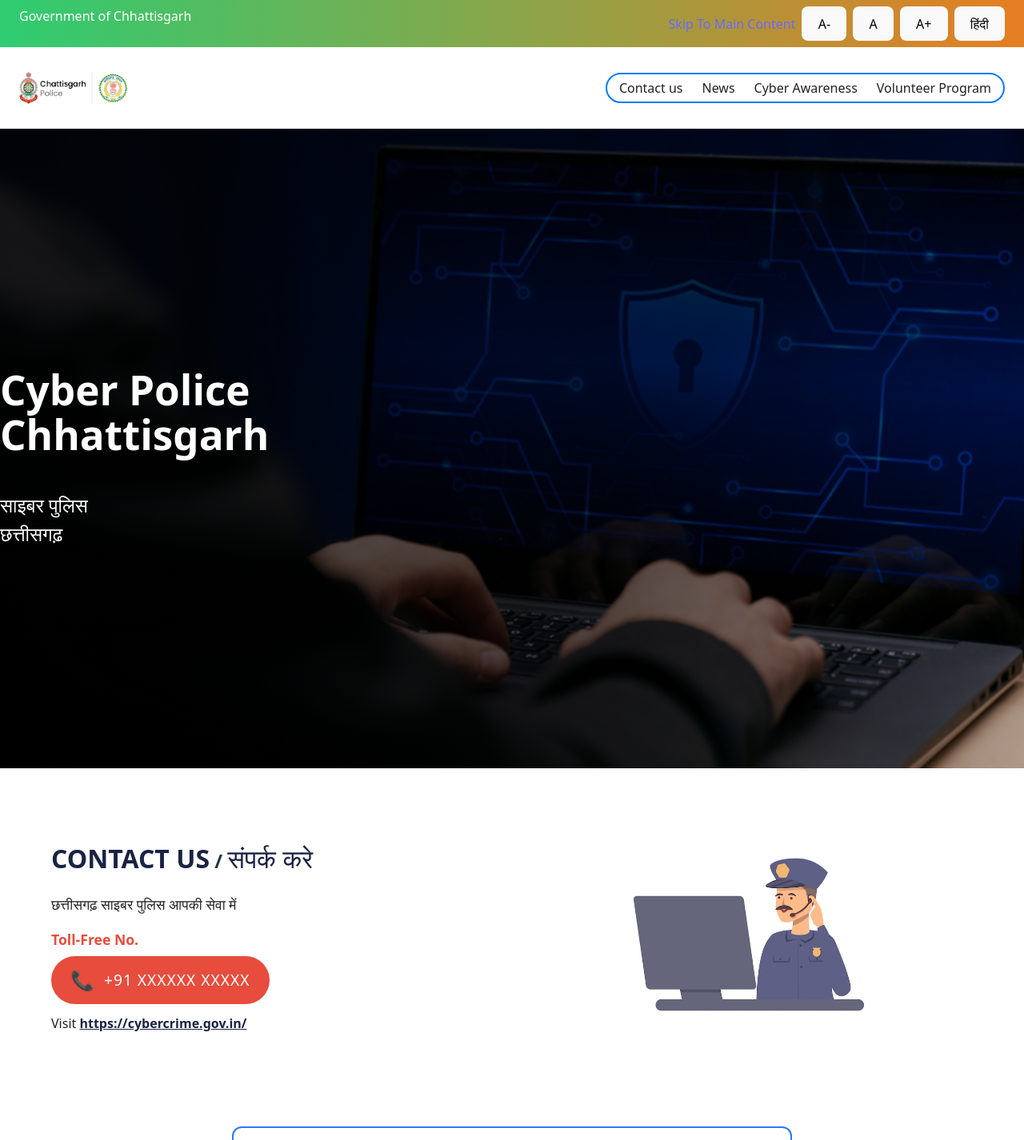
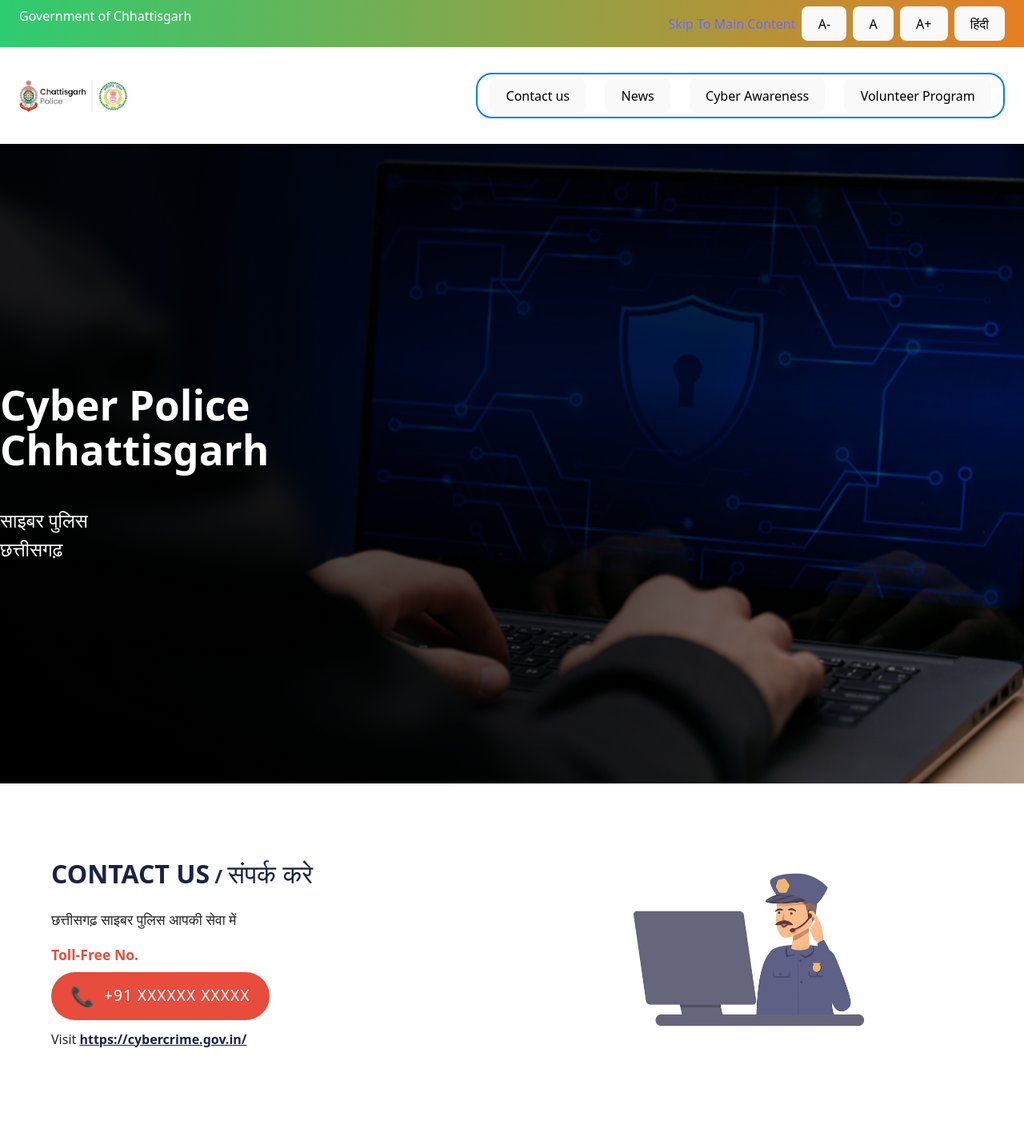
Before and after one commit to saitama-on/cyber-police, a React (Vite) app: page / in a window 1280 px wide. Shown: the top 1426 px of the page at 80% size. Built offline with nearby package versions, Linux system fonts and the light colour scheme.

Commit message:
made navbar clickalble

```diff
--- a/src/App.tsx
+++ b/src/App.tsx
@@ -1,4 +1,38 @@
-import React from 'react';
+// import React from 'react';
+// import Header from './components/Header';
+// import Hero from './components/Hero';
+// import Contact from './components/Contact';
+// import NewsSection from './components/NewsSection';
+// import CyberAwareness from './components/CyberAwareness';
+// import PoemSection from './components/PoemSection';
+// import VolunteersSection from './components/VolunteersSection';
+// // Import other components as you create them, e.g.:
+// // import Hero from './components/Hero';
+// // import Contact from './components/Contact';
+
+// function App() {
+//   return (
+//     <div>
+//       <Header />
+//       <Hero />
+//       <Contact />
+//       <NewsSection />
+//       <CyberAwareness />
+//       <PoemSection />
+//       <VolunteersSection />
+
+//       {/* <Hero /> */}
+//       {/* <Contact /> */}
+//       {/* Add other components here as you build them */}
+//     </div>
+//   );
+// }
+
+// export default App;
+
+
+
+import React, { useRef } from 'react';
 import Header from './components/Header';
 import Hero from './components/Hero';
 import Contact from './components/Contact';
@@ -6,24 +40,28 @@
 import CyberAwareness from './components/CyberAwareness';
 import PoemSection from './components/PoemSection';
 import VolunteersSection from './components/VolunteersSection';
-// Import other components as you create them, e.g.:
-// import Hero from './components/Hero';
-// import Contact from './components/Contact';
 
 function App() {
+  // Create refs for each section
+  const contactRef = useRef<HTMLDivElement>(null);
+  const newsRef = useRef<HTMLDivElement>(null);
+  const awarenessRef = useRef<HTMLDivElement>(null);
+  const volunteerRef = useRef<HTMLDivElement>(null);
+
   return (
     <div>
-      <Header />
+      <Header
+        onContactClick={() => contactRef.current?.scrollIntoView({ behavior: 'smooth' })}
+        onNewsClick={() => newsRef.current?.scrollIntoView({ behavior: 'smooth' })}
+        onAwarenessClick={() => awarenessRef.current?.scrollIntoView({ behavior: 'smooth' })}
+        onVolunteerClick={() => volunteerRef.current?.scrollIntoView({ behavior: 'smooth' })}
+      />
       <Hero />
-      <Contact />
-      <NewsSection />
-      <CyberAwareness />
+      <div ref={contactRef}><Contact /></div>
+      <div ref={newsRef}><NewsSection /></div>
+      <div ref={awarenessRef}><CyberAwareness /></div>
       <PoemSection />
-      <VolunteersSection />
-
-      {/* <Hero /> */}
-      {/* <Contact /> */}
-      {/* Add other components here as you build them */}
+      <div ref={volunteerRef}><VolunteersSection /></div>
     </div>
   );
 }
--- a/src/components/Header.tsx
+++ b/src/components/Header.tsx
@@ -1,9 +1,52 @@
+// import React from 'react';
+// import './Header.css';
+// import logo from '../assets/logo.png';
+
+
+// const Header: React.FC = () => (
+//     <header className="header">
+//         <div className="header-top">
+//             <span>Government of Chhattisgarh</span>
+//             <div className="header-actions">
+//                 <a href="#main-content" className="skip-link">Skip To Main Content</a>
+//                 <button>A-</button>
+//                 <button>A</button>
+//                 <button>A+</button>
+//                 <button>हिंदी</button>
+//             </div>
+//         </div>
+//         <nav className="navbar">
+//             <img src={logo} alt="Chhattisgarh Police Logo" className="logo" />
+//             <ul>
+//                 <li><a href="#contact">Contact us</a></li>
+//                 <li><a href="#news">News</a></li>
+//                 <li><a href="#awareness">Cyber Awareness</a></li>
+//                 <li><a href="#volunteer">Volunteer Program</a></li>
+//             </ul>
+//         </nav>
+//     </header>
+// );
+
+// export default Header;
+
+
 import React from 'react';
 import './Header.css';
 import logo from '../assets/logo.png';
 
+type HeaderProps = {
+    onContactClick: () => void;
+    onNewsClick: () => void;
+    onAwarenessClick: () => void;
+    onVolunteerClick: () => void;
+};
 
-const Header: React.FC = () => (
+const Header: React.FC<HeaderProps> = ({
+    onContactClick,
+    onNewsClick,
+    onAwarenessClick,
+    onVolunteerClick,
+}) => (
     <header className="header">
         <div className="header-top">
             <span>Government of Chhattisgarh</span>
@@ -18,10 +61,18 @@
         <nav className="navbar">
             <img src={logo} alt="Chhattisgarh Police Logo" className="logo" />
             <ul>
-                <li><a href="#contact">Contact us</a></li>
-                <li><a href="#news">News</a></li>
-                <li><a href="#awareness">Cyber Awareness</a></li>
-                <li><a href="#volunteer">Volunteer Program</a></li>
+                <li>
+                    <button className="nav-link" onClick={onContactClick}>Contact us</button>
+                </li>
+                <li>
+                    <button className="nav-link" onClick={onNewsClick}>News</button>
+                </li>
+                <li>
+                    <button className="nav-link" onClick={onAwarenessClick}>Cyber Awareness</button>
+                </li>
+                <li>
+                    <button className="nav-link" onClick={onVolunteerClick}>Volunteer Program</button>
+                </li>
             </ul>
         </nav>
     </header>
--- a/src/components/Hero.css
+++ b/src/components/Hero.css
@@ -33,3 +33,19 @@
     margin: 16px 0 0 0;
     font-family: inherit;
 }
+
+.nav-link {
+    background: none;
+    border: none;
+    color: #222;
+    font: inherit;
+    cursor: pointer;
+    padding: 0;
+    margin: 0;
+    text-decoration: underline;
+    transition: color 0.2s;
+}
+
+.nav-link:hover {
+    color: #1976d2;
+}
--- a/src/components/Hero.tsx
+++ b/src/components/Hero.tsx
@@ -10,12 +10,12 @@
             backgroundSize: 'cover',
             backgroundPosition: 'center',
             backgroundRepeat: 'no-repeat',
-            height: '100vh', // <-- This is the key!
+            height: '100vh',
             display: 'flex',
             alignItems: 'center',
             color: '#fff',
-            margin: 0, // Remove any margin
-            padding: 0, // Remove any padding
+            margin: 0,
+            padding: 0,
         }}
     >
         <div className="hero-content">
```
